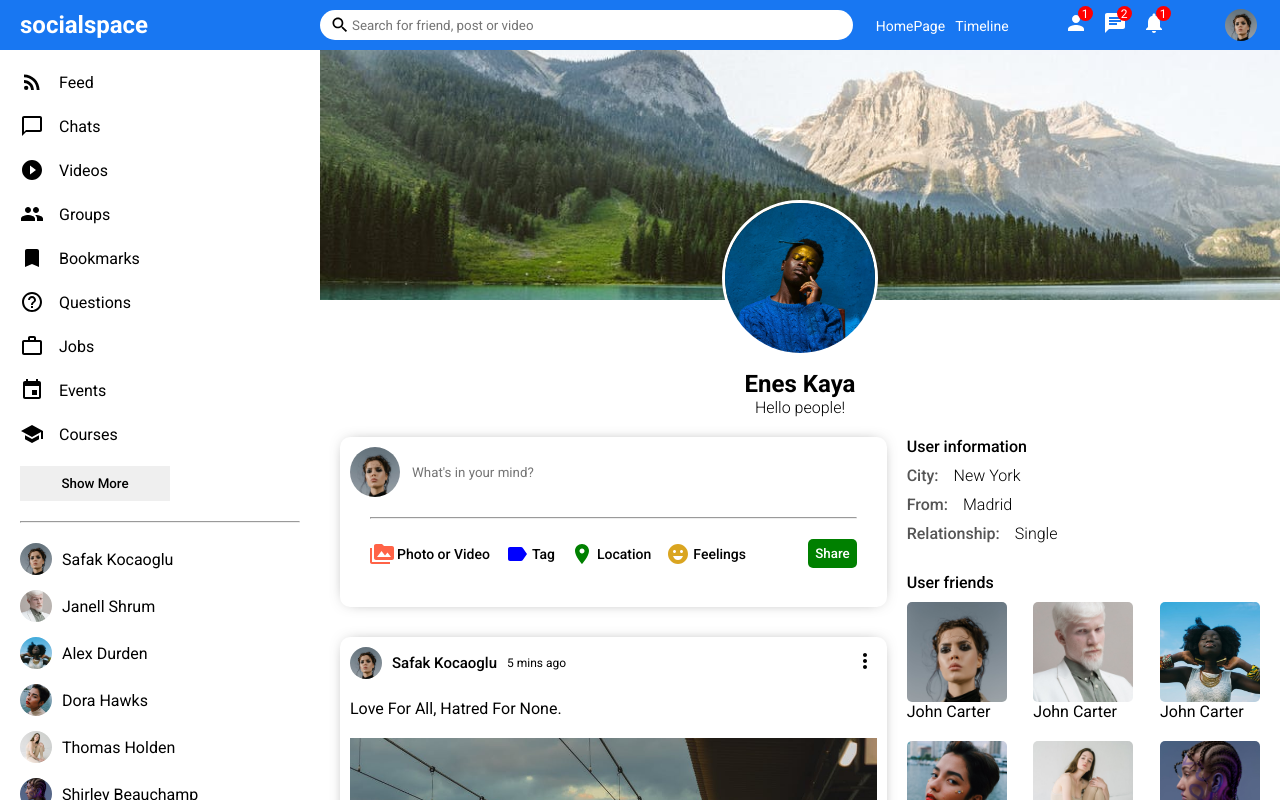
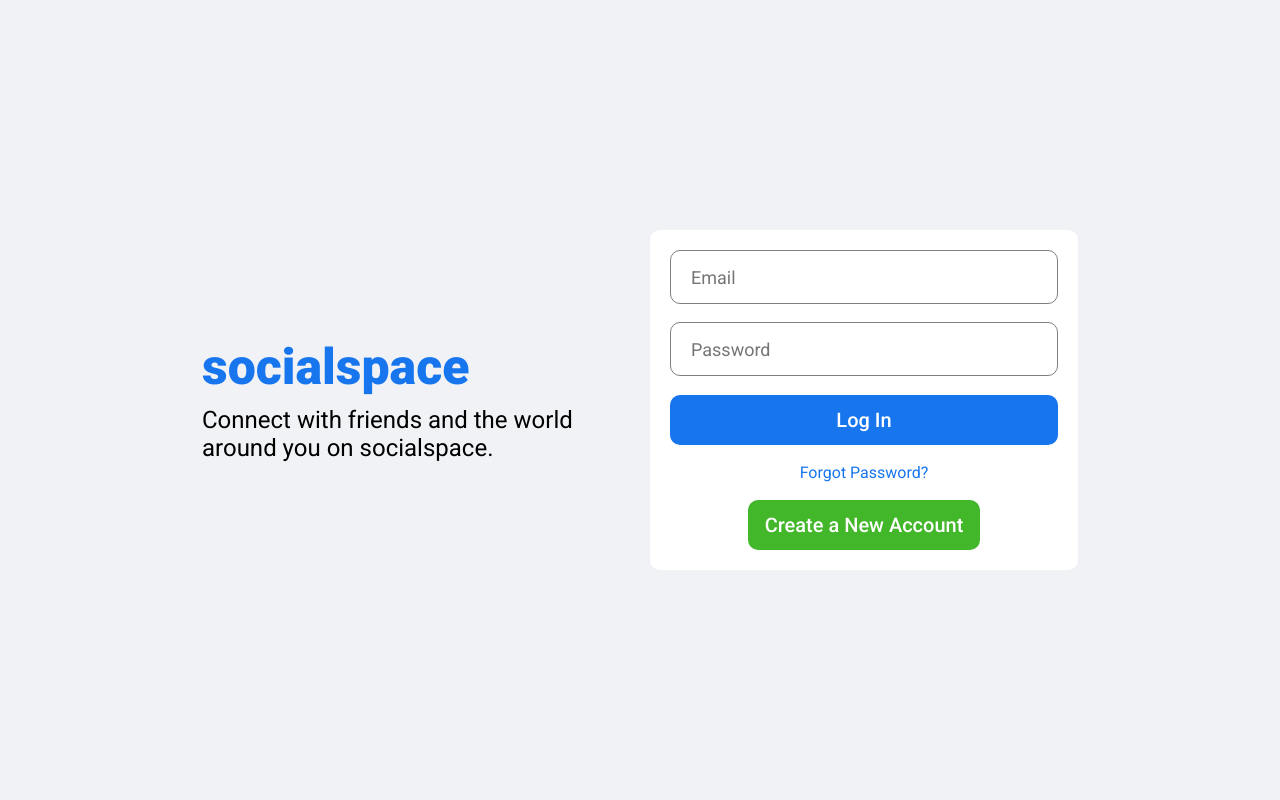
Before and after one commit to eneskaya12/social-media-app, a React (Create React App) app: page / in a window 1280 px wide. Shown: the top 800 px of the page. Built offline with nearby package versions, Linux system fonts and the light colour scheme.

Commit message:
feat(pages): create login page

```diff
--- a/src/App.js
+++ b/src/App.js
@@ -1,10 +1,11 @@
 import Home from "./pages/home/Home";
+import Login from "./pages/login/Login";
 import Profile from "./pages/profile/Profile";
 
 function App() {
   return (
     <div>
-      <Profile/>
+      <Login/>
     </div>
   );
 }
--- /dev/null
+++ b/src/pages/login/Login.jsx
@@ -0,0 +1,23 @@
+import "./login.css"
+
+export default function Login() {
+  return (
+    <div className="login">
+      <div className="loginWrapper">
+        <div className="loginLeft">
+            <h3 className="loginLogo">socialspace</h3>
+            <span className="loginDesc">Connect with friends and the world around you on socialspace.</span>
+        </div>
+        <div className="loginRight">
+            <div className="loginBox">
+                <input placeholder="Email" className="loginInput"/>
+                <input placeholder="Password" className="loginInput"/>
+                <button className="loginButton">Log In</button>
+                <span className="loginForgot">Forgot Password?</span>
+                <button className="loginRegisterButton">Create a New Account</button>
+            </div>
+        </div>
+      </div>
+    </div>
+  )
+}
--- /dev/null
+++ b/src/pages/login/login.css
@@ -0,0 +1,84 @@
+.login{
+    width: 100vw;
+    height: 100vh;
+    background-color: #f0f2f5;
+    display: flex;
+    align-items: center;
+    justify-content: center;
+}
+
+.loginWrapper{
+    width: 70%;
+    height: 70%;
+    display: flex;
+}
+
+.loginLeft, .loginRight{
+    flex: 1;
+    display: flex;
+    flex-direction: column;
+    justify-content: center;
+    padding: 0 10px;
+}
+
+.loginLogo{
+    font-size: 50px;
+    font-weight: 800;
+    color: #1775ee;
+    margin-bottom: 10px;
+}
+
+.loginDesc{
+    font-size: 24px;
+}
+
+.loginBox{
+    height: 300px;
+    padding: 20px;
+    background-color: white;
+    border-radius: 10px;
+    display: flex;
+    flex-direction: column;
+    justify-content: space-between;
+}
+
+.loginInput{
+    height: 50px;
+    border-radius: 10px;
+    border: 1px solid gray;
+    font-size: 18px;
+    padding-left: 20px;
+}
+
+.loginInput:focus{
+    outline: none;
+}
+
+.loginButton{
+    height: 50px;
+    border-radius: 10px;
+    border: none;
+    background-color: #1775ee;
+    color: white;
+    font-size: 20px;
+    font-weight: 500;
+    cursor: pointer;
+}
+
+.loginForgot{
+    text-align: center;
+    color: #1775ee;
+}
+
+.loginRegisterButton{
+    width: 60%;
+    align-self: center;
+    height: 50px;
+    border-radius: 10px;
+    border: none;
+    background-color: #42b72a;
+    color: white;
+    font-size: 20px;
+    font-weight: 500;
+    cursor: pointer;
+}
```
